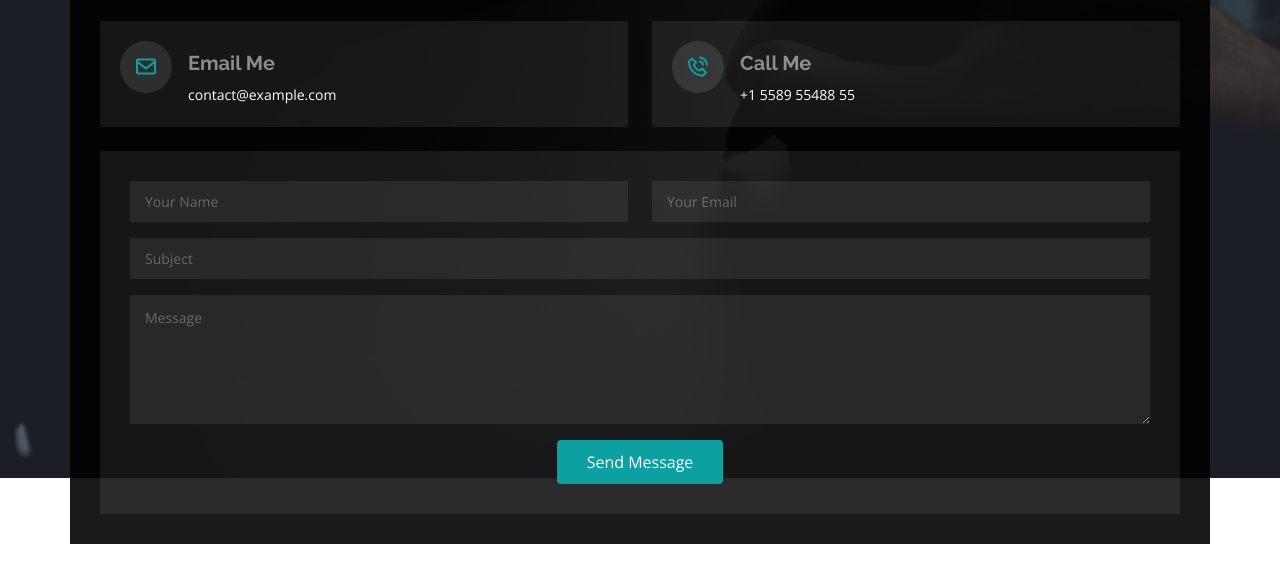
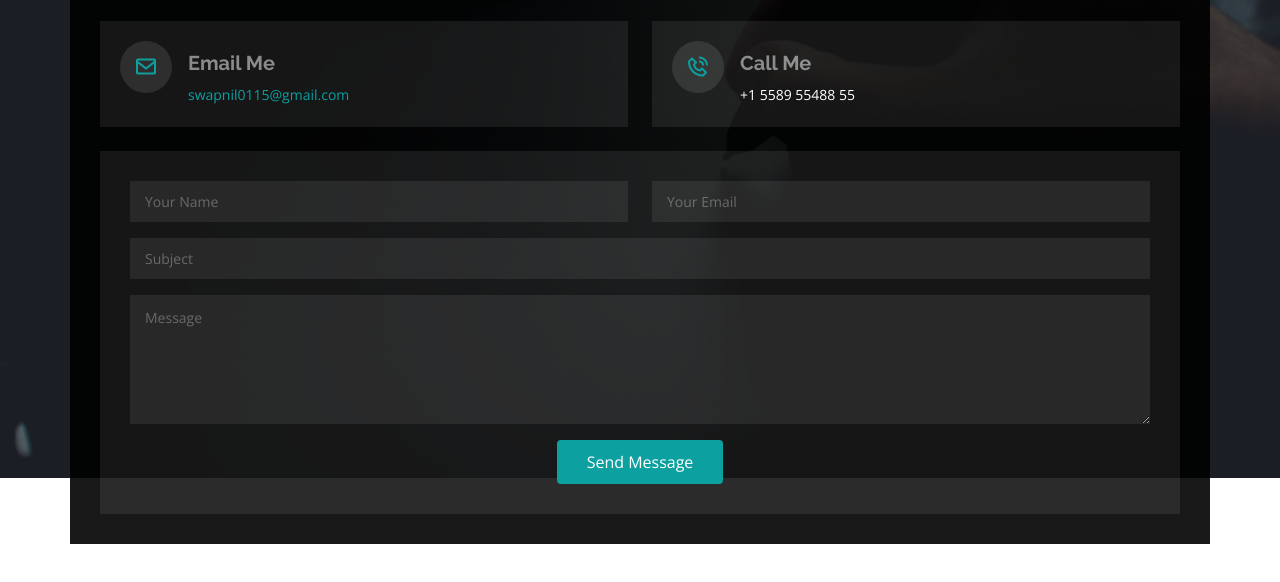
Before and after one commit to Swapnil0115/swapnil0115.github.io, a plain HTML site: page index.html in a window 1280 px wide. Both pictures are taken after a click on the link "Contact". Shown: the part 322-904 px from the top of the page. Drawn offline with nearby package versions, Linux system fonts and the light colour scheme.

Commit message:
Update index.html

```diff
--- a/index.html
+++ b/index.html
@@ -458,7 +458,7 @@ Computer Engineering. Building easy to use, user- friendly websites and applicat
           <div class="info-box">
             <i class="bx bx-envelope"></i>
             <h3>Email Me</h3>
-            <p>contact@example.com</p>
+            <p><a href="mailto:swapnil0115@gmail.com">swapnil0115@gmail.com</a></p>
           </div>
         </div>
         <div class="col-md-6 mt-4 d-flex align-items-stretch">
```
